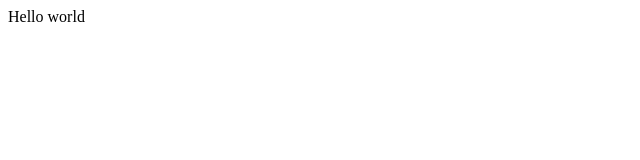
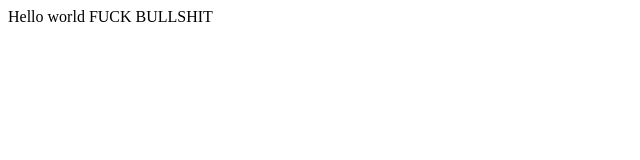
Before and after one commit to tap4/ufo, a plain HTML site: page index.html in a window 1280 px wide. Shown: the whole page, without its empty margins (0-640 px from the left). Drawn offline with Linux system fonts and the light colour scheme.

Commit message:
hello world

```diff
--- a/index.html
+++ b/index.html
@@ -2,6 +2,6 @@
 <html>
 <header><title>This is title</title></header>
 <body>
-Hello world
+Hello world FUCK BULLSHIT
 </body>
 </html>
```
